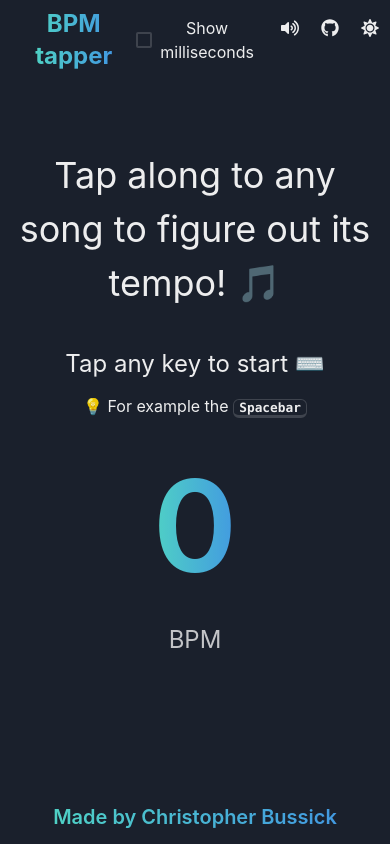
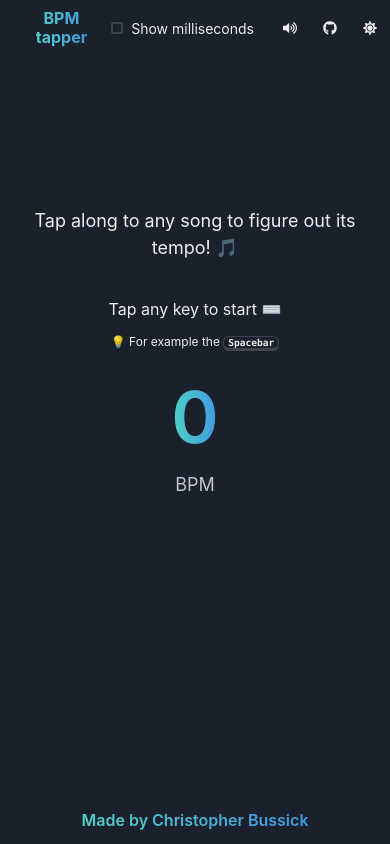
Before and after one commit to cbussick/bpm-tapper, a React (Create React App) app: page / in a window 390 px wide. Built offline with nearby package versions, Linux system fonts and the light colour scheme.

Commit message:
Make font sizes responsive

```diff
--- a/src/App.tsx
+++ b/src/App.tsx
@@ -20,7 +20,7 @@ export const App = (): JSX.Element => {
   }, [setColorMode]);
 
   return (
-    <Box textAlign="center" fontSize="xl" height="100vh">
+    <Box textAlign="center" height="100vh">
       <Grid templateColumns="repeat(1fr, 3)" gap={6} height="100%">
         <BTHeader
           setShowMilliseconds={setShowMilliseconds}
@@ -29,7 +29,7 @@ export const App = (): JSX.Element => {
         />
 
         <Container maxW="8xl">
-          <Text fontSize="4xl" mb={9}>
+          <Text fontSize={{ base: "lg", md: "3xl", lg: "4xl" }} mb={9}>
             Tap along to any song to figure out its tempo! 🎵
           </Text>
 
--- a/src/components/BTBpmDisplay/BTBpmDisplay.tsx
+++ b/src/components/BTBpmDisplay/BTBpmDisplay.tsx
@@ -43,21 +43,27 @@ function BTBpmDisplay(props: BTBpmDisplayProps): JSX.Element {
         }}
       >
         <Collapse in={!isCalculating}>
-          <Text fontSize="2xl" mb={3}>
+          <Text fontSize={{ base: "md", md: "xl", lg: "2xl" }} mb={3}>
             Tap any key to start ⌨️
           </Text>
-          <Text fontSize="md">
+          <Text fontSize={{ base: "xs", md: "sm", lg: "md" }}>
             💡 For example the <Kbd>Spacebar</Kbd>
           </Text>
         </Collapse>
         <Tooltip hasArrow label="Click to copy" placement="right">
           <Stat onClick={copyBpmToClipboard} cursor="copy">
-            <StatNumber fontSize="9xl" bgGradient={textGradient} bgClip="text">
+            <StatNumber
+              fontSize={{ base: "7xl", md: "8xl", lg: "9xl" }}
+              bgGradient={textGradient}
+              bgClip="text"
+            >
               {props.showMilliseconds
                 ? getBpmInMillisecondFormat(bpm)
                 : Math.round(bpm)}
             </StatNumber>
-            <StatHelpText fontSize="2xl">BPM</StatHelpText>
+            <StatHelpText fontSize={{ base: "lg", md: "xl", lg: "2xl" }}>
+              BPM
+            </StatHelpText>
           </Stat>
         </Tooltip>
         <ScaleFade initialScale={0.9} in={isCalculating}>
--- a/src/components/BTFooter/BTFooter.tsx
+++ b/src/components/BTFooter/BTFooter.tsx
@@ -11,6 +11,7 @@ export const BTFooter = (): JSX.Element => (
       bgGradient={textGradient}
       bgClip="text"
       fontWeight="semibold"
+      fontSize={{ base: "md", md: "lg", lg: "xl" }}
     >
       Made by Christopher Bussick
     </Link>
--- a/src/components/BTHeader/BTHeader.tsx
+++ b/src/components/BTHeader/BTHeader.tsx
@@ -7,6 +7,7 @@ import {
   Link,
   Spacer,
   Tooltip,
+  useBreakpointValue,
 } from "@chakra-ui/react";
 import React from "react";
 import { FaGithub, FaVolumeMute, FaVolumeUp } from "react-icons/fa";
@@ -20,6 +21,9 @@ export const BTHeader = (props: BTHeaderProps): JSX.Element => {
   const VolumeSwitchIcon = props.playAudio ? FaVolumeUp : FaVolumeMute;
   const volumeSwitchText = `Turn volume ${props.playAudio ? "off" : "on"}`;
 
+  const checkboxSize = useBreakpointValue({ base: "sm", md: "md", lg: "lg" });
+  const titleSize = useBreakpointValue({ base: "sm", md: "md", lg: "lg" });
+
   return (
     <Grid
       as="header"
@@ -27,10 +31,11 @@ export const BTHeader = (props: BTHeaderProps): JSX.Element => {
       gap={6}
       py={2}
       alignSelf="flex-start"
+      alignItems="center"
     >
       <Spacer />
       <Heading
-        size="lg"
+        size={titleSize}
         bgGradient={textGradient}
         bgClip="text"
         justifySelf="center"
@@ -42,6 +47,8 @@ export const BTHeader = (props: BTHeaderProps): JSX.Element => {
           onChange={() =>
             props.setShowMilliseconds((showMilliseconds) => !showMilliseconds)
           }
+          size={checkboxSize}
+          whiteSpace="nowrap"
         >
           Show milliseconds
         </Checkbox>
@@ -51,7 +58,7 @@ export const BTHeader = (props: BTHeaderProps): JSX.Element => {
             aria-label={volumeSwitchText}
             icon={<VolumeSwitchIcon />}
             onClick={() => props.setPlayAudio((playAudio) => !playAudio)}
-            fontSize="lg"
+            fontSize={{ base: "sm", md: "md", lg: "lg" }}
             ml={4}
           />
         </Tooltip>
@@ -60,7 +67,7 @@ export const BTHeader = (props: BTHeaderProps): JSX.Element => {
             variant="ghost"
             aria-label={gitHubButtonLabel}
             icon={<FaGithub />}
-            fontSize="lg"
+            fontSize={{ base: "sm", md: "md", lg: "lg" }}
             as={Link}
             href="https://github.com/ChristopherBussick/bpm-tapper"
             target="_blank"
--- a/src/components/ColorModeSwitcher/ColorModeSwitcher.tsx
+++ b/src/components/ColorModeSwitcher/ColorModeSwitcher.tsx
@@ -19,7 +19,7 @@ export const ColorModeSwitcher: React.FC<ColorModeSwitcherProps> = (props) => {
     <Tooltip hasArrow label={switchLabel}>
       <IconButton
         size="md"
-        fontSize="lg"
+        fontSize={{ base: "sm", md: "md", lg: "lg" }}
         variant="ghost"
         color="current"
         onClick={toggleColorMode}
```
